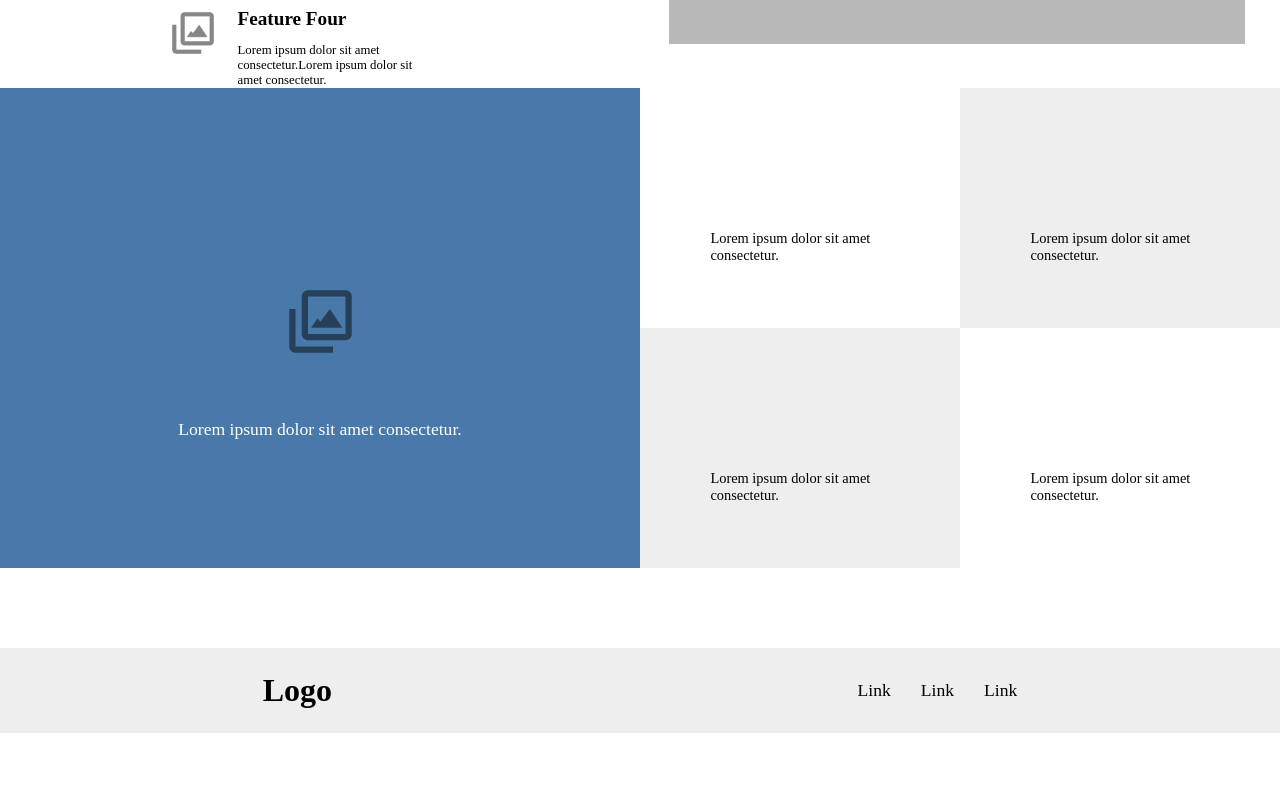
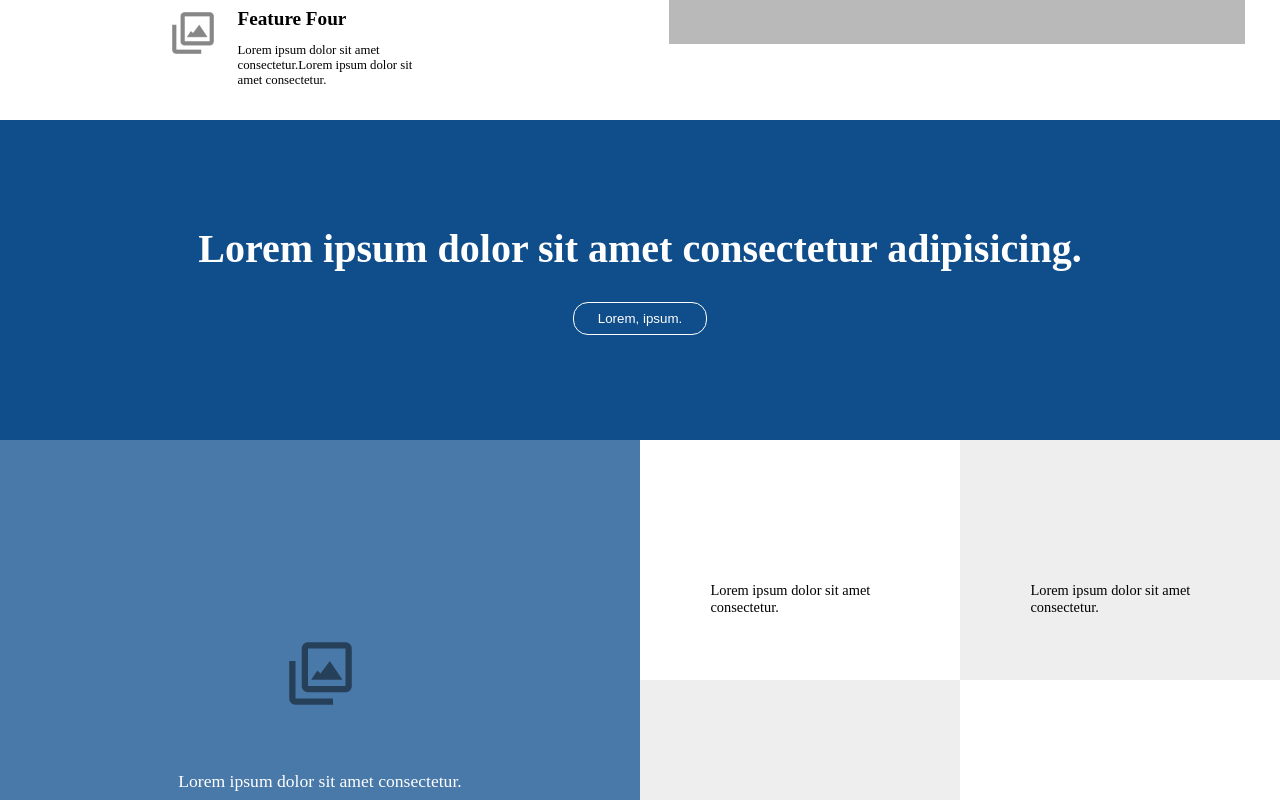
Before and after one commit to Marcos-Segantine/homepage-typescript, a React (Vite) app: page / in a window 1280 px wide. Shown: the part 2820-3620 px from the top of the page. Before the commit the page ends 3553 px from the top, so only its background shows below. Built offline with nearby package versions, Linux system fonts and the light colour scheme.

Commit message:
Add new section the page

```diff
--- a/src/App.tsx
+++ b/src/App.tsx
@@ -2,6 +2,7 @@ import { AboutUs } from "./components/AboutUs";
 import { Services } from "./components/Services";
 import { Features } from "./components/Features";
 import { Blog } from "./components/blog";
+import { ExternalLink } from './components/ExternalLink'
 
 function App() {
   return (
@@ -9,6 +10,7 @@ function App() {
       <AboutUs />
       <Services />
       <Features />
+      <ExternalLink />
       <Blog />
     </div>
   );
--- /dev/null
+++ b/src/components/ExternalLink.tsx
@@ -0,0 +1,10 @@
+import '../css/externalLink.css'
+
+export const ExternalLink = () => {
+    return (
+        <div className='external-link'>
+            <h3>Lorem ipsum dolor sit amet consectetur adipisicing.</h3>
+            <button>Lorem, ipsum.</button>
+        </div>
+    )
+}
--- a/src/css/base.css
+++ b/src/css/base.css
@@ -9,6 +9,7 @@ body {
     --dark-gray: #4A5567;
     --gray: #eee;
     --blue: #4979A9;
+    --dark-blue: #104E8B;
 }
 
 li {
--- /dev/null
+++ b/src/css/externalLink.css
@@ -0,0 +1,38 @@
+.external-link {
+    background-color: var(--dark-blue);
+    height: 15rem;
+    width: 100%;
+    display: flex;
+    flex-direction: column;
+    justify-content: center;
+    align-items: center;
+    gap: 30px;
+    margin-top: 2rem;
+}
+
+.external-link h3 {
+    font-size: 1.5rem;
+    max-width: 90%;
+    text-align: center;
+    color: white;
+}
+
+.external-link button {
+    width: max-content;
+    padding: .5rem 1.5rem;
+    border: solid 1px white;
+    color: white;
+    border-radius: 15px;
+    background-color: transparent;
+}
+
+@media(min-width: 767px) {
+    .external-link {
+        height: 20rem;
+    }
+
+    .external-link h3 {
+        font-size: 2.5rem;
+        max-width: 70%;
+    }
+}
--- a/src/css/footer.css
+++ b/src/css/footer.css
@@ -2,7 +2,7 @@ footer {
     display: flex;
     justify-content: space-around;
     align-items: center;
-    margin-top: 5rem;
+    margin-top: 2rem;
     background-color: var(--gray);
 }
 
```
